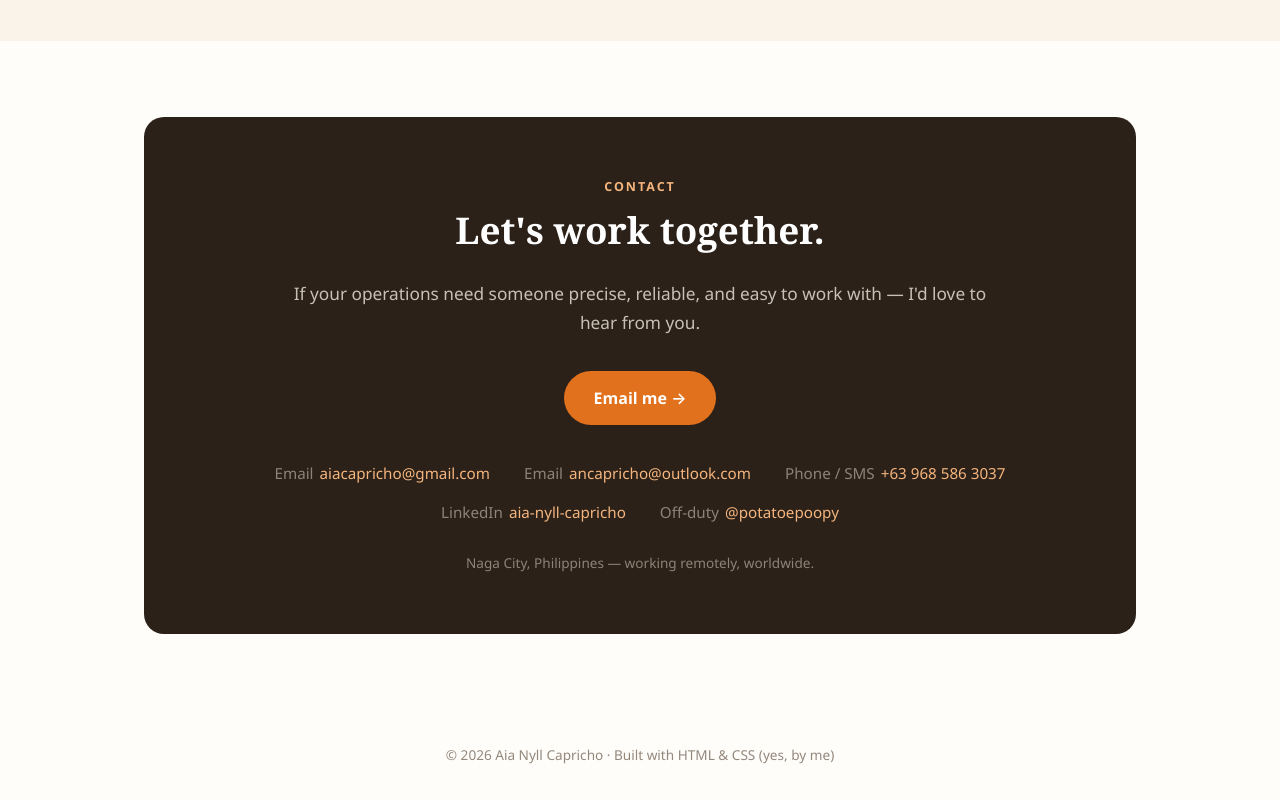
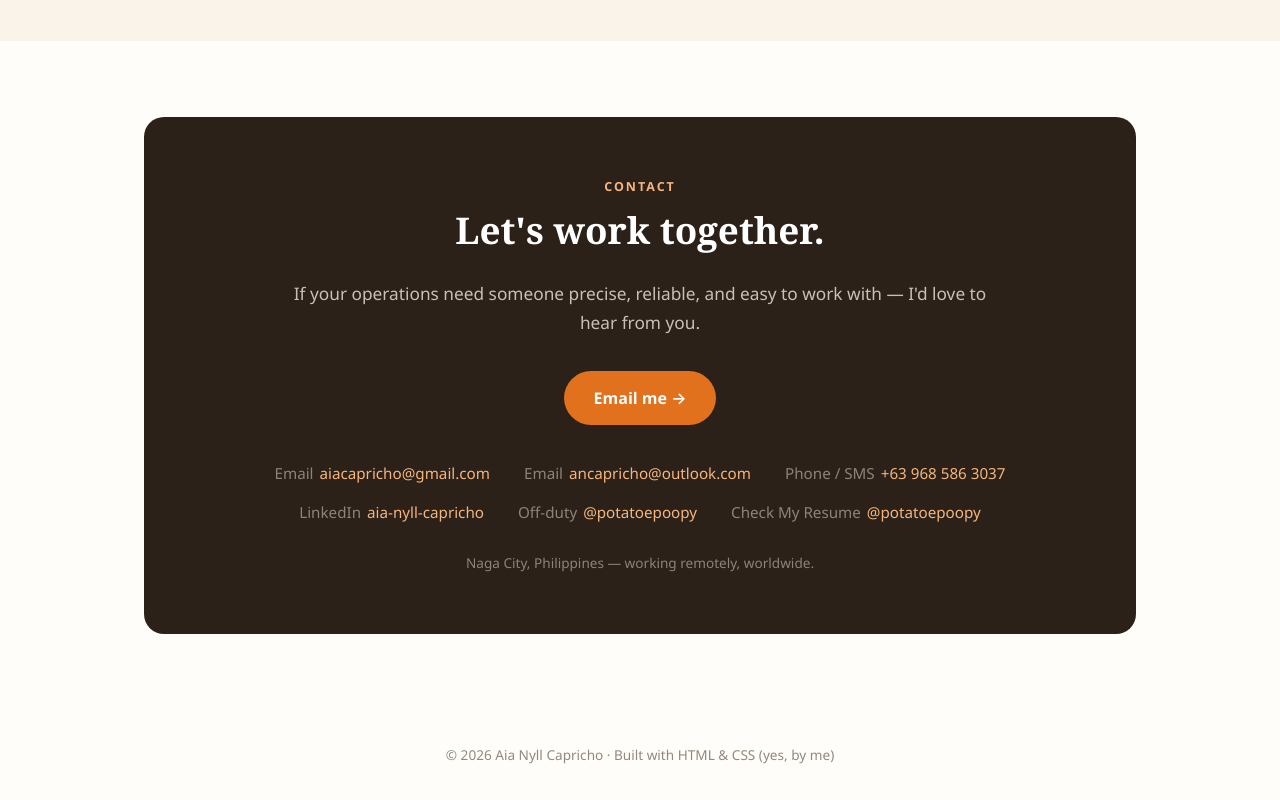
Before and after one commit to bloopineprine/aiacapricho.github.io, a plain HTML site: page index.html in a window 1280 px wide. Shown: the part 9752-10552 px from the top of the page. Drawn offline with Linux system fonts and the light colour scheme.

Commit message:
hehe please

```diff
--- a/index.html
+++ b/index.html
@@ -606,6 +606,7 @@
         <div><span class="label">Phone / SMS</span><a href="tel:+639685863037">+63 968 586 3037</a></div>
         <div><span class="label">LinkedIn</span><a href="https://linkedin.com/in/aia-nyll-capricho-9aa18b381" target="_blank" rel="noopener">aia-nyll-capricho</a></div>
         <div><span class="label">Off-duty</span><a href="https://www.instagram.com/potatoepoopy" target="_blank" rel="noopener">@potatoepoopy</a></div>
+        <div><span class="label">Check My Resume</span><a href="assets/ANCapricho Resume July 2026 (1).pdf" target="_blank" rel="noopener">@potatoepoopy</a></div>
       </div>
       <p style="margin-top:26px; font-size:.85rem; color:#8d8378;">Naga City, Philippines — working remotely, worldwide.</p>
     </div>
```
Also changed, not shown: 1 other file.
